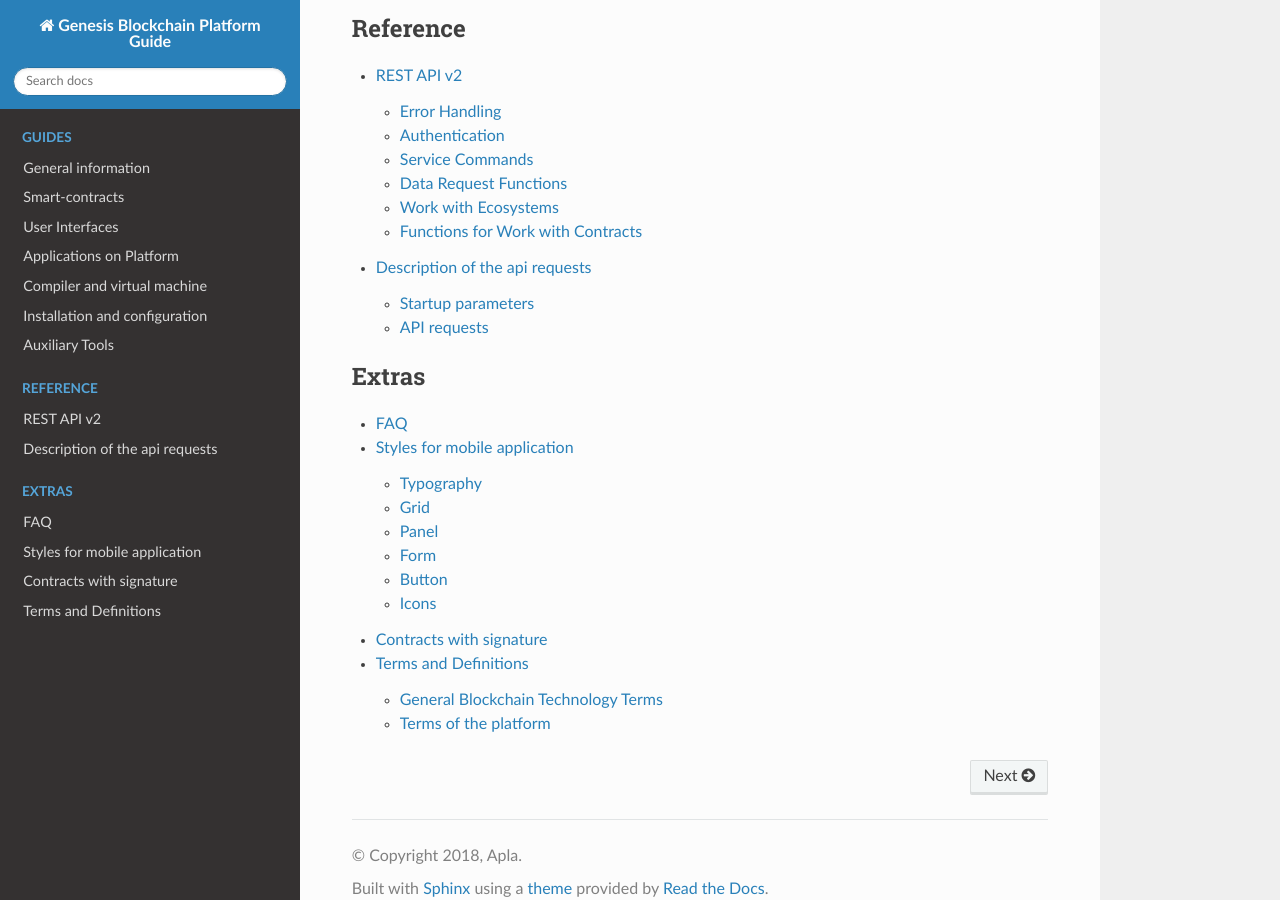
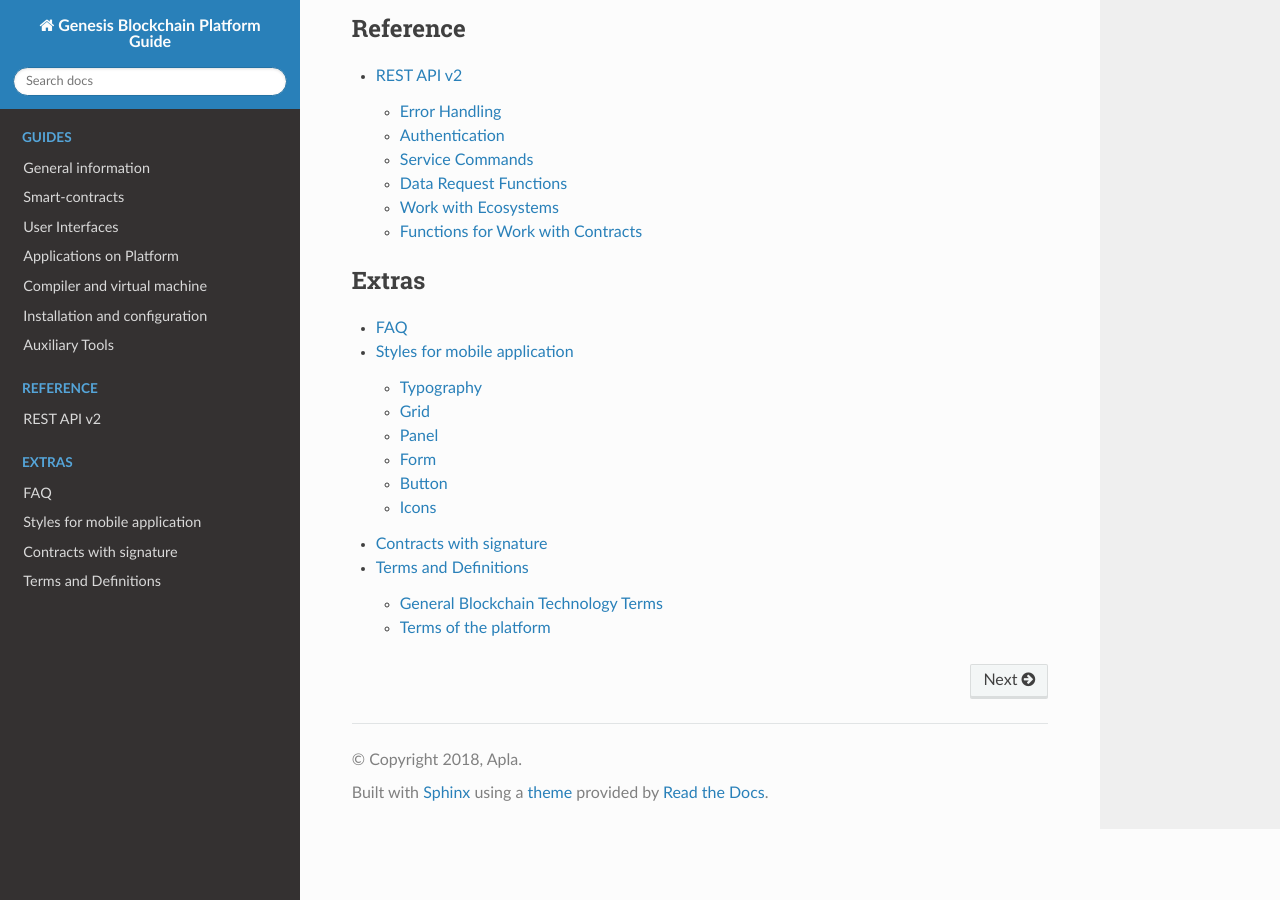
Before and after one commit to AplaProject/apla-docs-en, a Sphinx documentation site: the page built from source/index.rst, in a window 1280 px wide and 900 px high, scrolled down 3060 px. Built offline with Sphinx 7.4.7 and the Read the Docs theme 2.0.0, drawn with Linux system fonts in a browser that asks for light colours; some of the changed lines change nothing that is shown.

Commit message:
delete obsolete doc exchangeapi.rst

```diff
--- a/source/index.rst
+++ b/source/index.rst
@@ -75,7 +75,6 @@ Contents
    :caption: Reference
 
    reference/api2.rst
-   introduction/exchangeapi.rst
 
 .. toctree::
    :maxdepth: 2
--- a/source/introduction/exchangeapi.rst
+++ /dev/null
@@ -1,156 +0,0 @@
-################################################################################
-Description of the api requests
-################################################################################
-
-The API allows creating private keys (wallets) on request to receive funds and then send them to other wallets. All the private keys created are stored in an encrypted form.
-
-********************************************************************************
-Startup parameters
-********************************************************************************
-
-In order to work with this API, you need to specify the following parameters when starting the platform.
-
-**-boltDir** - a directory where the file containing private keys will be created and stored. NoSQL database BoltDB is used to store the keys. The file is named *exchangeapi.db*. If the parameter is not specified, the file will be created in the current directory.
-
-.. code::
-
-      -boltDir=/home/temp
-
-**-boltPsw**  - password for encrypting private keys when writing to the database. The API will not work if the password was not specified at startup. The password specified at first startup should be specified at subsequent startups. Don’t forget the password because it is not saved anywhere. If you specify an incorrect password or you enter the word "console" as a password, then you will be prompted to enter the password in the console after running the platform. Also, if the password has already been set but not specified in the command line parameter, it will be requested for in the console.
-
-.. code::
-
-      -boltPsw=mypass344
-
-**-apiToken**  - this parameter specifies the token that will need to be passed when making a request to the API. The token specified will be saved, and can be omitted in subsequent startups. If this parameter has not been specified, then you will be able to call API commands without specifying the token parameter. If you'll need to change the token, you should start the platform with a new value in this parameter.
-
-.. code::
-
-      -apiToken=qweuytwuy347834
-
-********************************************************************************
-API requests
-********************************************************************************
-
-Responses to API requests are in JSON format and all of them have an error field. If this field is empty, then the request has been executed without errors. Otherwise, the field contains the text of the error that has occurred.
-
-/exchangeapi/newkey
-==============================
-The command generates a private key, records it to a key file, and returns the public key and wallet addresses. For example:
-
-
-*/exchange/newkey?token=qweuytwuy347834*
-
-Response example:
-
-.. code::
-
-   {"error":"",
-    "public":"b7880fa40779d673e7....238def72881d6c2b6c60ffcc2ec7f050141d",
-    "address":"0773-5161-7272-4133-0241",
-    "key_id":7735161727241330241
-    }
-
-/exchange/send?sender=...&recipient=...&amount=...
-==============================
-This command sends money from wallet (**sender**) in the DB to the specified wallet (**recipient**). Wallets can be specified in any format - *XXXX-....-XXXX, int64, uint64*. Please note, that the command sends the transaction, but does not wait for the confirmation of receipt. The amount to send (**amount**) should be specified in *qEGS*. The transaction hash is returned in the **txhash** field.
-
-For example,
-
-*/exchange/send?sender=1693-7869-8202-2463-0602&recipient=-3521799150320731671&amount=999000000000000*
-
-Response example:
-
-.. code::
-
-      {"txhash": "734fa..89ab5",
-     "error":""}
-
-
-/exchangeapi/balance?key_id=....
-==============================
-The command returns the balance of any wallet.
-
-For example,
-
-*/exchangeapi/balance?key_id=0773-5161-7272-4133-0241*
-
-Response example:
-
-.. code::
-
-     {"error":"","amount":"99992318000000000000","egs":"99.992318"}
-
-/exchangeapi/history?key_id=...&count=...
-==============================
-The command returns the last history of flow of funds in the specified wallet. count is an optional parameter and determines the number of records to be returned (1 more can be returned). By default, 50 entries will be returned, and the maximum number is 200.
-
-Response:
-
-* *error* - error message
-* *history* - balance history array
-
-* *block_id* - block ID
-* *dif* - change involved
-* *txhash* - transaction hash
-* *amount* - available amount in qEGS
-* *egs* - available amount in EGS
-* *time* - transaction timestamp
-
-
-For example:
-
-*/exchangeapi/history?key_id=1693-7869-8202-2463-0602&count=10&token=mytoken*
-
-Response example:
-
-.. code::
-
-    {"error":"",
-    "history":[{"block_id":"118855","dif":"-0.001",
-    "amount":"99992318000000000000","egs":"99.992318","time":"03.05.2017 10:48:14"},
-    {"block_id":"118855","dif":"-0.001999","amount":"99993318000000000000","egs":"99.993318",
-    "time":"03.05.2017 10:48:14"},
-    {"block_id":"112283","dif":"-0.001","amount":"99995317000000000000","egs":"99.995317",
-    "time":"02.05.2017 18:28:24"}]}
-
-/exchangeapi/txstatus?hash=...
-==============================
-
-The command returns information on the transaction with hash specified in the *hash* field. If *block_id* is "0" and in the *error* field an empty string, then the transaction has not yet entered the block.
-
-Response
-
-* *block_id* - block ID
-* *txhash* - transaction hash
-* *amount* - transaction amount in qAPL
-* *egs* - transaction amount in APL
-* *time* - transaction timestamp
-* *sender* - sender ID
-* *recipient* - recipient ID
-* *sender_address* - sender's address in the XXXX-...-XXXX format
-* *recipient_address* - recipient's address in the XXXX-...-XXXX format
-* *confirmations* - number of blocks after this block
-* *error* - error message
-
-Example:
-
-*/exchangeapi/txstatus?hash=ca378ca44c388b79fba6d8643c5e8935*
-
-Response example:
-
-.. code::
-
-{
-    "block_id": "18111",
-    "confirmations": "3618",
-    "txhash": "ca378ca44c388b79fba6d8643c5e8935",
-    "amount": "46000000000000",
-    "egs": "0.000046",
-    "time": "1505306953",
-    "sender": "7480871936035188899",
-    "recipient": "-2411392676761618411",
-    "sender_address": "0748-0871-9360-3518-8899",
-    "recipient_address": "1603-5351-3969-4793-3205",
-    "error": ""
-   }
```
